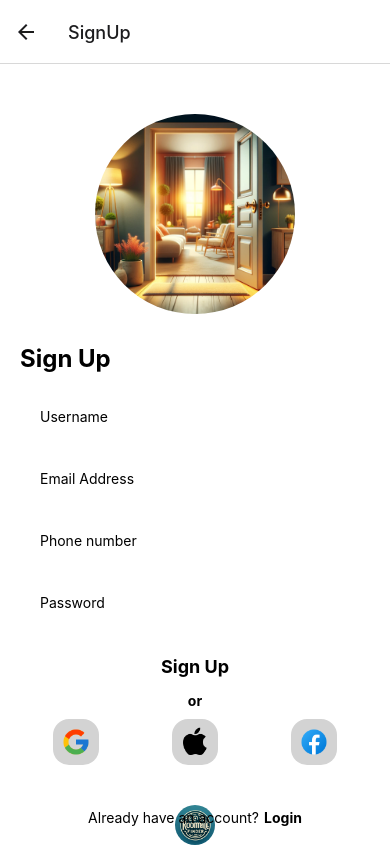
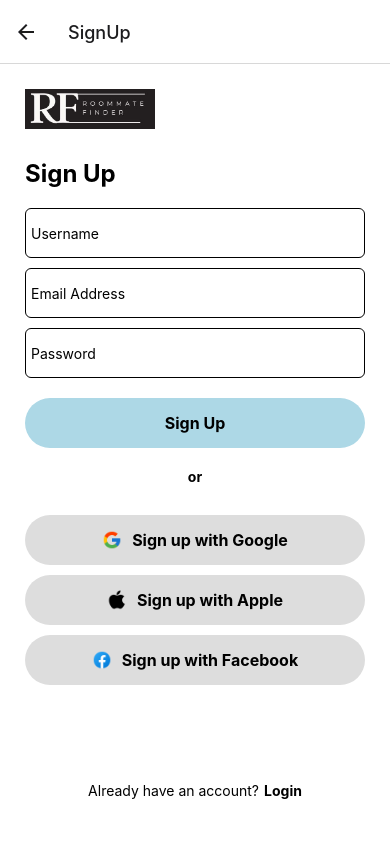
Before and after one commit to dagarh/RoommateFinder, a React Native app: screen /SignUp in a window 390 px wide. Built offline with nearby package versions, Linux system fonts and the light colour scheme.

Commit message:
Updated Signup Screen UI

```diff
--- a/screens/SignupScreen.js
+++ b/screens/SignupScreen.js
@@ -43,32 +43,42 @@ function SignUpScreen() {
 
   return (
     <View style={styles.container}>
-      <View style={styles.imageContainer}>
-        <Image source={require('../assets/images/signup.webp')} style={styles.image} />
-      </View>
-      <View style={styles.formContainer}>
+
+        <Image source={require('../assets/images/logo4.jpeg')} style={styles.logo} />
+
         <Text style={styles.screenTitle}>Sign Up</Text>
         <TextInput style={styles.input} placeholder="Username" />
         <TextInput style={styles.input} placeholder="Email Address" />
-        <TextInput style={styles.input} placeholder="Phone number" />
         <TextInput style={styles.input} placeholder="Password" secureTextEntry />
         <TouchableOpacity style={styles.actionButton} onPress={signupHandler}>
           <Text style={styles.buttonText}>Sign Up</Text>
         </TouchableOpacity>
         <Text style={styles.orText}>or</Text>
-      </View>
-      <View style={styles.socialLoginContainer}>
-        <TouchableOpacity style={styles.socialLoginButton} onPress={handleGoogleSignUp}>
+
+
+
+      <TouchableOpacity style={styles.button} onPress={handleGoogleSignUp}>
+        <View style={styles.buttonContent}>
           <Image source={require('../assets/icons/google.png')} style={styles.socialIcon} />
-        </TouchableOpacity>
-        <TouchableOpacity style={styles.socialLoginButton} onPress={handleAppleSignUp}>
+          <Text style={styles.buttonText}>Sign up with Google</Text>
+        </View>
+      </TouchableOpacity>
+
+      <TouchableOpacity style={styles.button} onPress={handleAppleSignUp}>
+        <View style={styles.buttonContent}>
           <Image source={require('../assets/icons/apple.png')} style={styles.socialIcon} />
-        </TouchableOpacity>
-        <TouchableOpacity style={styles.socialLoginButton} onPress={handleFacebookSignUp}>
+          <Text style={styles.buttonText}>Sign up with Apple</Text>
+        </View>
+      </TouchableOpacity>
+
+      <TouchableOpacity style={styles.button} onPress={handleFacebookSignUp}>
+        <View style={styles.buttonContent}>
           <Image source={require('../assets/icons/facebook.png')} style={styles.socialIcon} />
-        </TouchableOpacity>
-      </View>
-      <Image source={require('../assets/images/logo2.webp')} style={styles.logo} />
+          <Text style={styles.buttonText}>Sign up with Facebook</Text>
+        </View>
+      </TouchableOpacity>
+
+
 
       <View style={styles.bottomContainer}>
         <View style={styles.switchContainer}>
@@ -78,6 +88,7 @@ function SignUpScreen() {
           </TouchableOpacity>
         </View>
       </View>
+
     </View>
   );
 }
@@ -86,66 +97,84 @@ const styles = StyleSheet.create({
   container: {
     flex: 1,
     backgroundColor: 'white',
+    padding:25
   },
-  imageContainer: {
-    justifyContent: 'center',
-    alignItems: 'center',
-    marginTop: 50,
+
+  logo: {
+    width:130,
+    height: 40,
+    alignSelf: 'flex-start',
+    marginBottom: 30,
   },
-  image: {
-    width: 200,
-    height: 200,
-    borderRadius:100,
-  },
-  formContainer: {
-    paddingHorizontal: 20,
-    marginTop: 30,
-  },
+
   screenTitle: {
     fontSize: 24,
     fontWeight: 'bold',
     marginBottom: 20,
     color: themeColors.primary,
   },
+
+
   input: {
-    backgroundColor: themeColors.inputBg,
-    borderRadius: 10,
-    paddingHorizontal: 20,
-    paddingVertical: 15,
-    marginBottom: 15,
+    height: 50,
+    marginBottom: 10,
+    borderWidth: 1,
+    padding: 5,
+    borderRadius:6
   },
+
+
   actionButton: {
-    backgroundColor: themeColors.primary,
-    borderRadius: 10,
-    paddingVertical: 15,
     alignItems: 'center',
+    justifyContent: 'center',
+    backgroundColor: 'lightblue',
+    padding: 10,
+    marginTop: 10,
+    borderRadius: 25,
+    height: 50,
   },
   buttonText: {
     fontSize: 18,
     fontWeight: 'bold',
     color: themeColors.buttonText,
   },
+
+
   orText: {
     textAlign: 'center',
-    marginBottom: 10,
+    marginTop:20,
+    marginBottom: 20,
     fontWeight: 'bold',
   },
-  socialLoginContainer: {
+
+
+
+
+  button: {
+    alignItems: 'center',
+    justifyContent: 'center',
+    backgroundColor: '#DDDDDD',
+    padding: 10,
+    marginTop: 10,
+    borderRadius: 25,
+    height: 50,
+    },
+  buttonContent: {
     flexDirection: 'row',
-    justifyContent: 'space-between',
-    paddingHorizontal: 50, // Adjusted padding
-    marginBottom: 20,
-  },
-  socialLoginButton: {
-    backgroundColor: 'lightgrey',
-    borderRadius: 16, // Make it circular
-    padding: 8,
-    marginHorizontal: 3,
+    alignItems: 'center',
+    justifyContent: 'center',
   },
   socialIcon: {
-    width: 30,
-    height: 30,
+    width: 20,
+    height: 20,
+    marginRight: 10,
   },
+  buttonText: {
+    fontSize: 16,
+    fontWeight: 'bold',
+  },
+
+
   bottomContainer: {
     flex: 1,
     justifyContent: 'flex-end',
@@ -164,14 +193,6 @@ const styles = StyleSheet.create({
     fontWeight: 'bold',
     color: themeColors.primary,
   },
-  logo: {
-    width: 40,
-    height: 40,
-    borderRadius:20,
-    alignSelf: 'center',
-    marginBottom: 1,
-    marginTop:20
-  },
 });
 
 export default SignUpScreen;
```
Also changed, not shown: screens/LoginScreen.js (+18 -0 lines).
